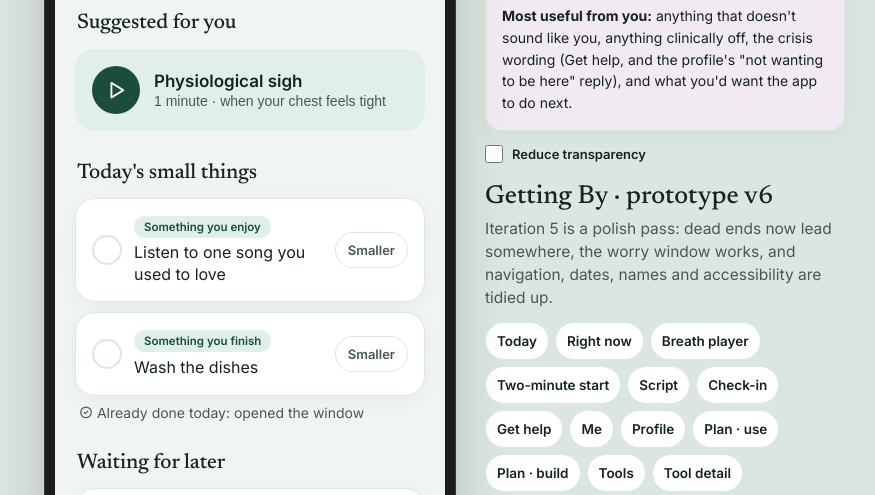
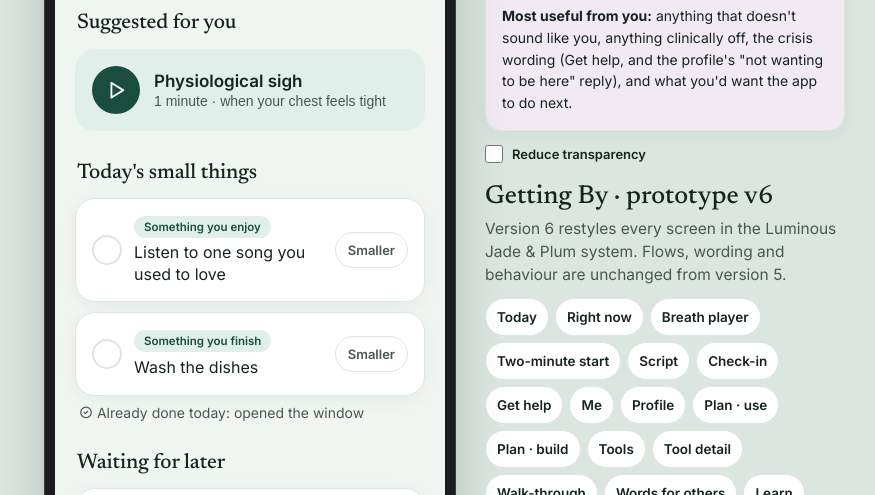
Before and after one commit to michaelkopcsak-rgb/getting-by-prototype, a plain HTML site: page index.html in a window 1280 px wide. Shown: the part 265-760 px from the top of the page, without its empty margins (190-1065 px from the left). Drawn offline with Linux system fonts and the light colour scheme.

Commit message:
Walk-through spacing under the top bar; v6 intro in review notes
Co-Authored-By: Claude Opus 5.5 <noreply@anthropic.com>

```diff
--- a/index.html
+++ b/index.html
@@ -648,6 +648,7 @@ button:focus-visible,a:focus-visible,summary:focus-visible,input:focus-visible,t
 .help-pill,.help-pill.glass{white-space:nowrap;flex:none}
 .topbar{gap:12px}
 .topbar>.eyebrow{min-width:0;white-space:nowrap;overflow:hidden;text-overflow:ellipsis}
+#steps .scroll{padding-top:84px}
 @media (prefers-reduced-motion: reduce){.help-pill:active{transform:none}}
 
 /* ---- iPhone: Add to Home Screen tip (app.html only) ---- */
@@ -1062,7 +1063,7 @@ html.app .a2hs.show{display:block}
   </div>
   <label class="glass-review-toggle"><input type="checkbox" id="reduce-glass-toggle"> Reduce transparency</label>
   <h3 style="margin-top:20px">Getting By · prototype v6</h3>
-  <p class="sub">Iteration 5 is a polish pass: dead ends now lead somewhere, the worry window works, and navigation, dates, names and accessibility are tidied up.</p>
+  <p class="sub">Version 6 restyles every screen in the Luminous Jade &amp; Plum system. Flows, wording and behaviour are unchanged from version 5.</p>
   <div class="jump">
     <button onclick="go('today')">Today</button>
     <button onclick="go('rightnow')">Right now</button>
```
Also changed, not shown: app.html (+2 -1 lines).
